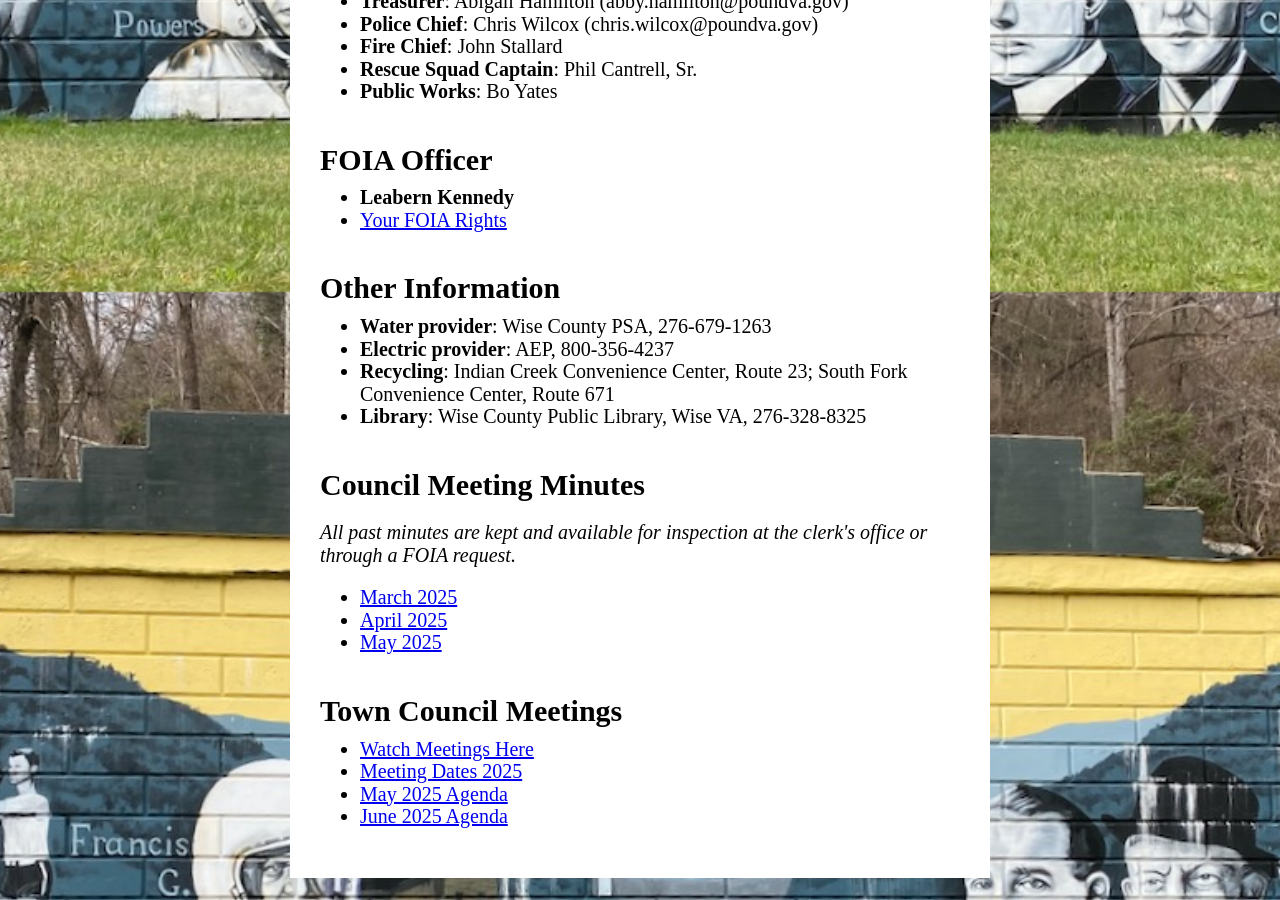
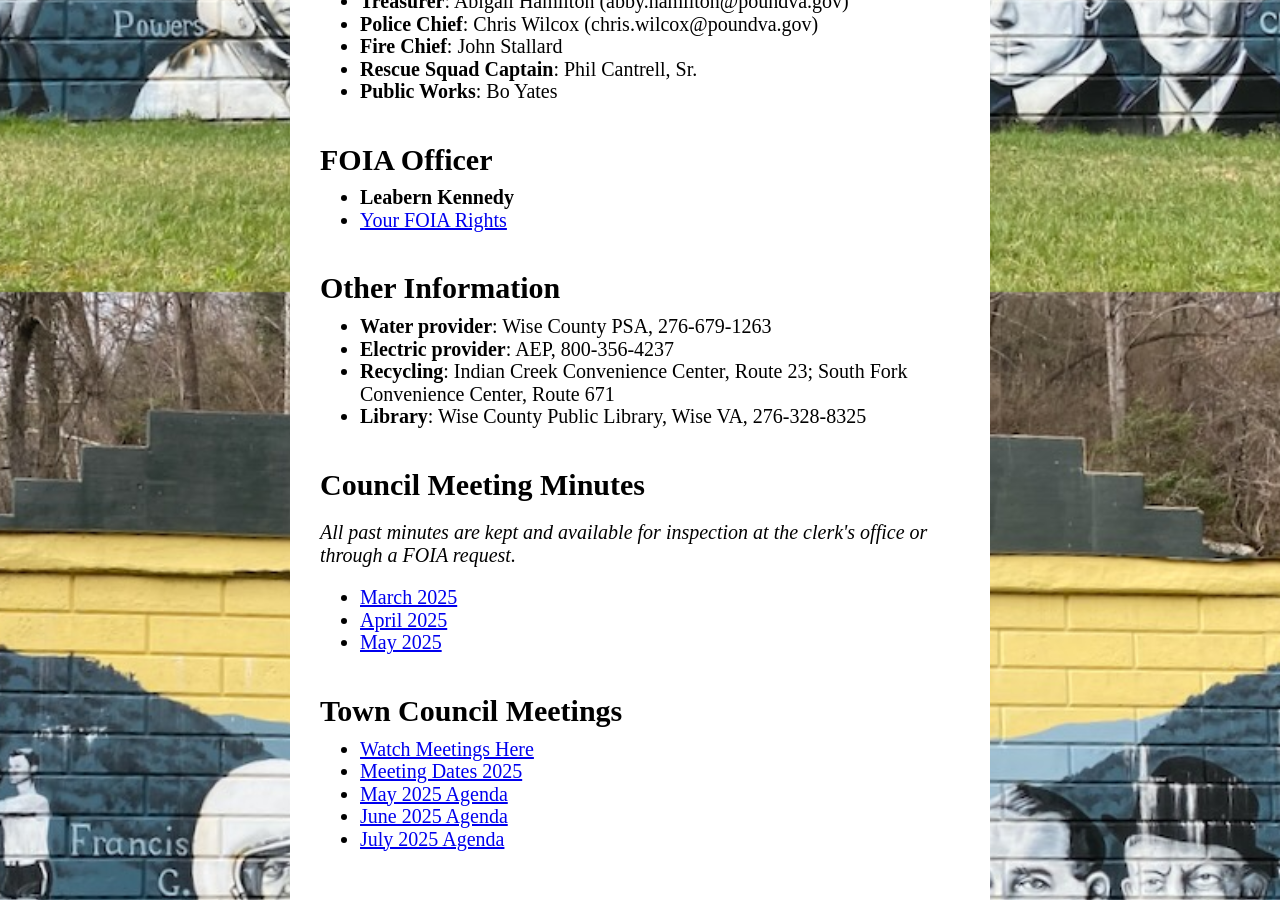
Before and after one commit to poundva/poundva.github.io, a Jekyll site: the page built from index.html, in a window 1280 px wide and 900 px high, scrolled down 2408 px. Built offline with Jekyll 4.4.1, drawn with Linux system fonts in a browser that asks for light colours; some web fonts are replaced.

Commit message:
Update index.html

```diff
--- a/index.html
+++ b/index.html
@@ -100,3 +100,4 @@ title: Home
     <li><a href="forms/Council Meeting List.docx.pdf">Meeting Dates 2025</a></li>
     <li><a href="forms/AGENDA MAY 2025.pdf">May 2025 Agenda</a></li>
     <li><a href="forms/JUNE 2025 AGENDA.pdf">June 2025 Agenda</a></li>
+    <li><a href="forms/JULY 2025 AGENDA (1).pdf">July 2025 Agenda</a></li>
```
